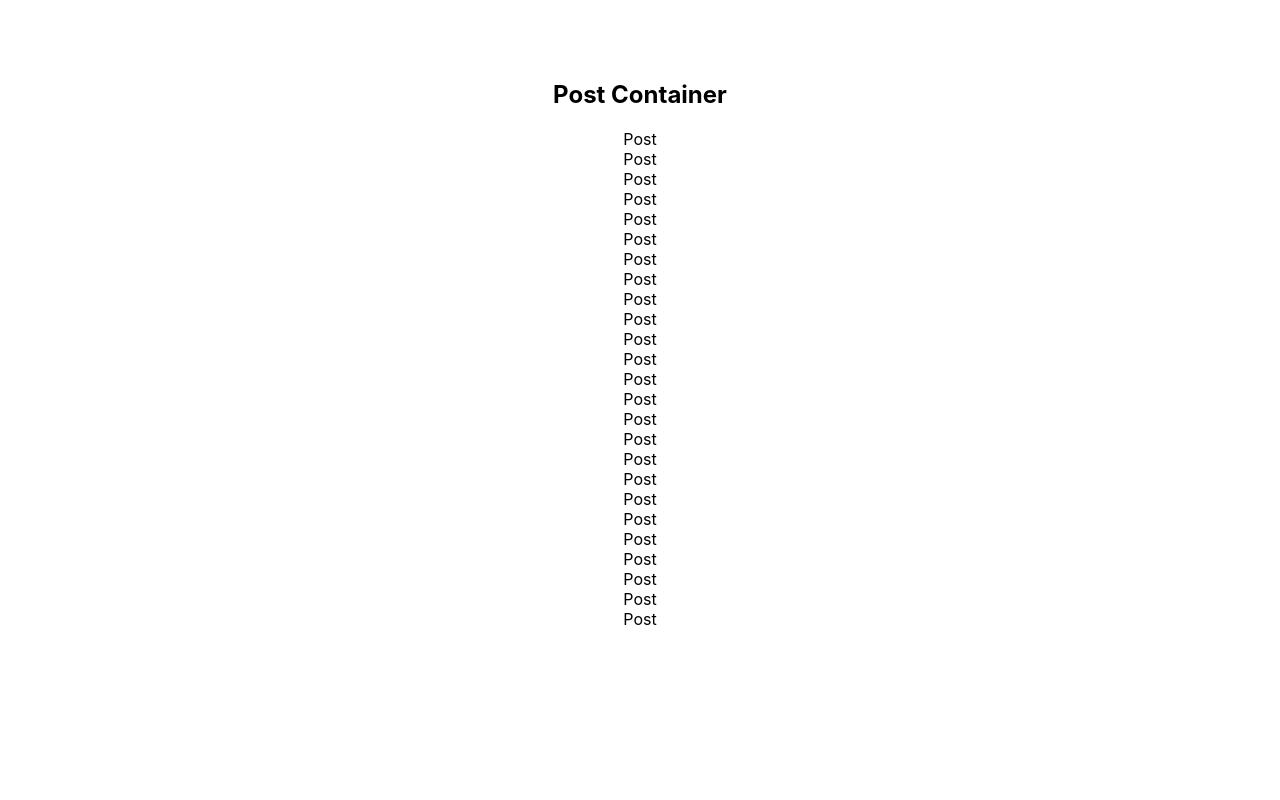
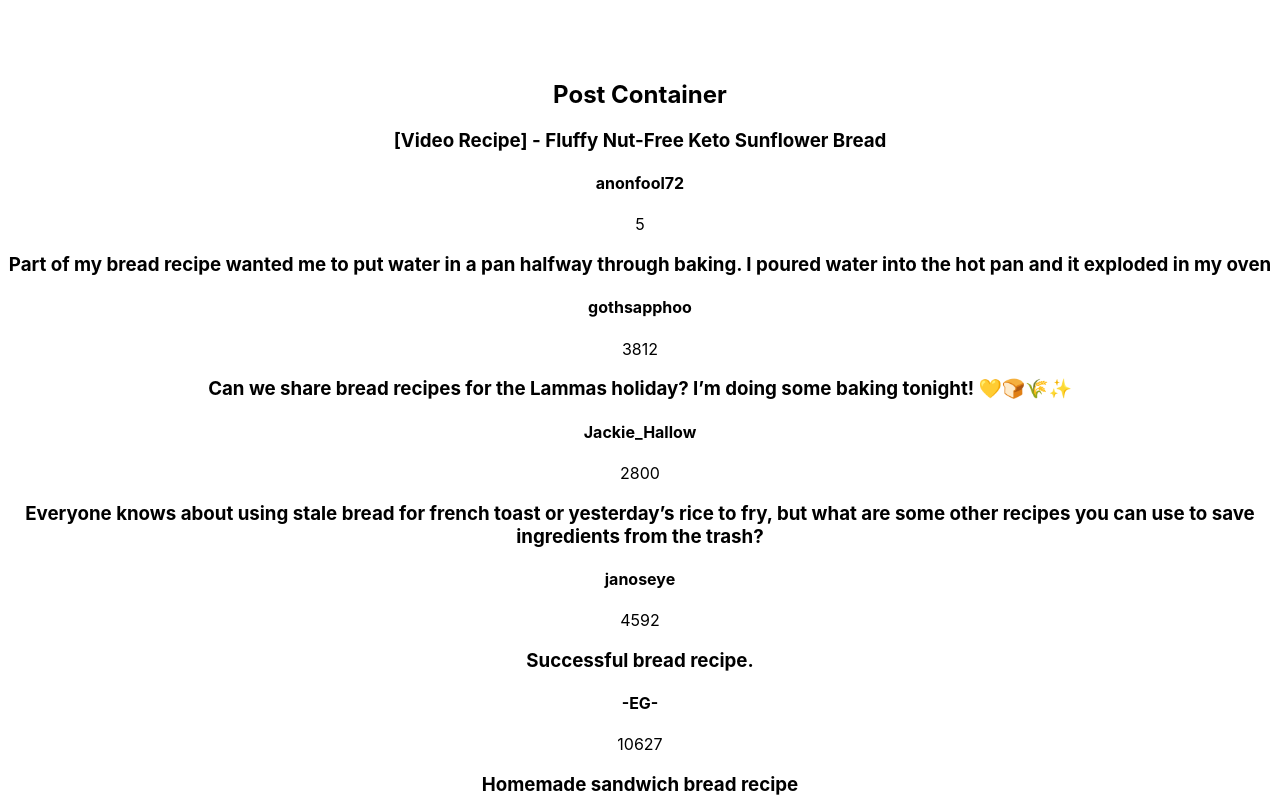
Before and after one commit to kairos4213/reddit-client, a React (Create React App) app: page / in a window 1280 px wide. Shown: the part 740-1540 px from the top of the page. Before the commit the page ends 1369 px from the top, so only its background shows below. Built offline with nearby package versions, Linux system fonts and the light colour scheme.

Commit message:
Add individual posts to container

```diff
--- a/src/features/posts/post/Post.js
+++ b/src/features/posts/post/Post.js
@@ -1,7 +1,12 @@
 import React from 'react'
 
-export default function Post() {
-  return (
-    <article>Post</article>
-  )
+export default function Post({post}) {
+    const {title, author, ups} = post
+    return (
+        <article>
+            <h3>{title}</h3>
+            <h4>{author}</h4>
+            <p>{ups}</p>
+        </article>
+    )
 }
--- a/src/features/posts/postContainer/PostContainer.js
+++ b/src/features/posts/postContainer/PostContainer.js
@@ -10,7 +10,7 @@ export default function PostContainer() {
     <section>
       <h2>Post Container</h2>
       {posts.map(post => {
-        return <Post key={post.id} {...post} />
+        return <Post key={post.data.id} post={post.data} />
       })}
     </section>
   )
```
